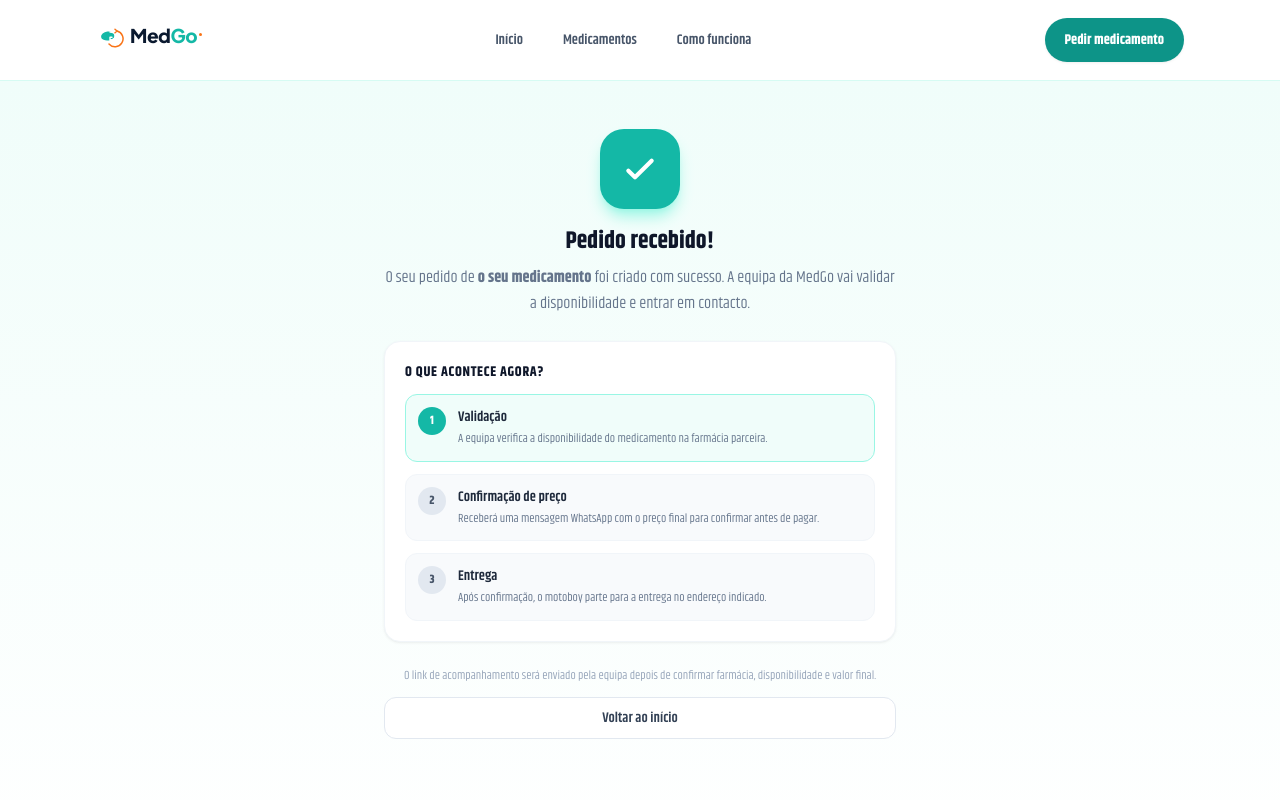
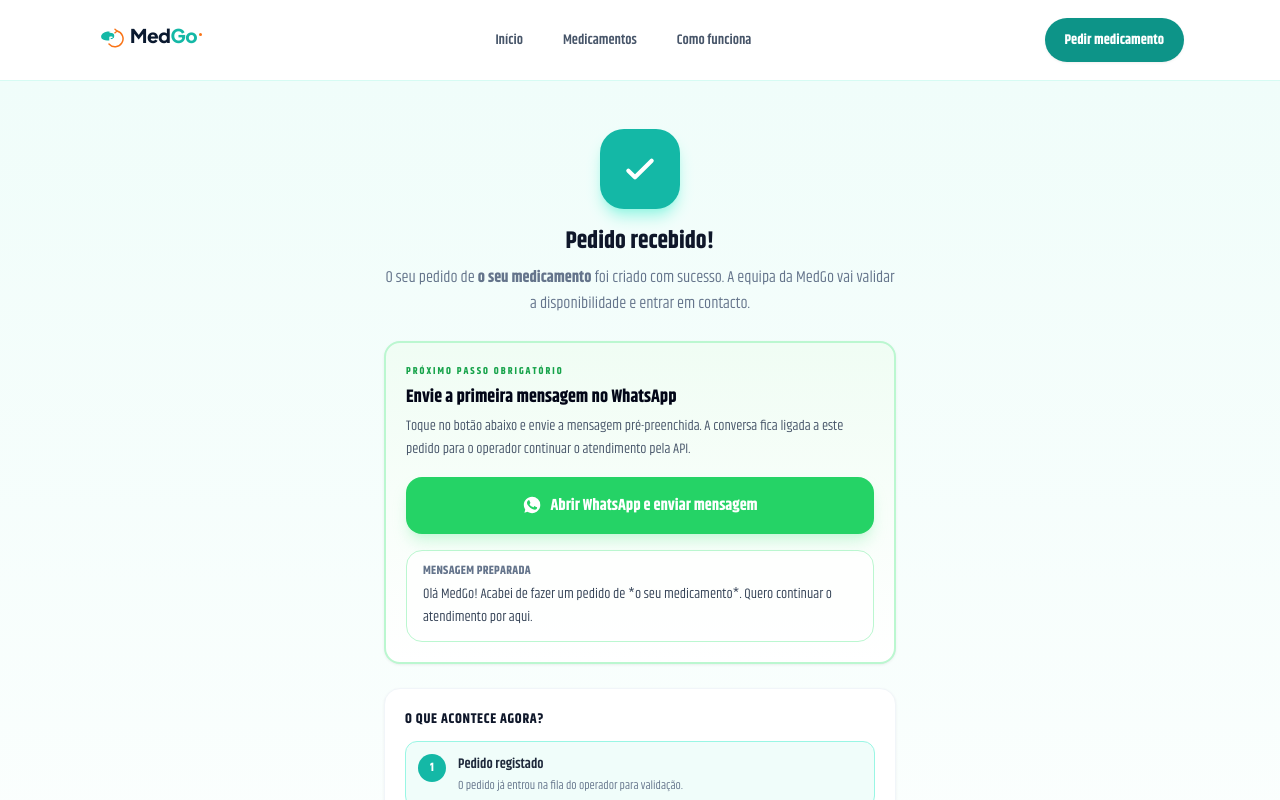
Before and after one commit to Issufoooo/medgofinal, a React (Vite) app: page /obrigado in a window 1280 px wide. Shown: the top 800 px of the page. Built offline with nearby package versions, Linux system fonts and the light colour scheme; no server answers; the database is empty.

Commit message:
Add files via upload

```diff
--- a/src/pages/public/ThankYouPage.jsx
+++ b/src/pages/public/ThankYouPage.jsx
@@ -1,13 +1,10 @@
 /**
  * ThankYouPage — Página de confirmação após criação do pedido.
  *
- * Estratégia WhatsApp (Meta Cloud API — custo zero):
- *   O cliente inicia a conversa via wa.me ANTES de o operador enviar qualquer
- *   mensagem. Isso abre a janela gratuita de 24h da Meta, evitando custo por
- *   mensagem template iniciada pelo negócio.
- *
- * NÃO enviar tracking link automático aqui — o operador envia após confirmar
- * farmácia e preço (estado AWAITING_CLIENT).
+ * Fluxo com WhatsApp API:
+ *   O cliente inicia a primeira mensagem via wa.me com a referência do pedido.
+ *   Quando a API/webhook estiver ligada, essa conversa fica associada ao pedido
+ *   e o operador consegue continuar o atendimento pelo painel.
  */
 
 import { useSearchParams, Link } from 'react-router-dom'
@@ -30,6 +27,17 @@ function WhatsAppIcon() {
   )
 }
 
+
+const DEFAULT_PUBLIC_WHATSAPP = '258842017232'
+
+function normalizePublicWhatsApp(value) {
+  const digits = String(value || '').replace(/\D/g, '')
+  if (!digits) return DEFAULT_PUBLIC_WHATSAPP
+  if (digits.startsWith('258')) return digits
+  if (/^8[2-7]\d{7}$/.test(digits)) return `258${digits}`
+  return digits
+}
+
 export function ThankYouPage() {
   const [params] = useSearchParams()
   const token    = params.get('token')
@@ -49,17 +57,17 @@ export function ThankYouPage() {
   })
 
   const platformName = cfg?.operation_name || cfg?.platform_name || 'MedGo'
-  const waNumber     = cfg?.whatsapp_number || ''
+  const rawWaNumber  = cfg?.whatsapp_number || import.meta.env.VITE_PUBLIC_WHATSAPP_NUMBER || DEFAULT_PUBLIC_WHATSAPP
+  const waNumber     = normalizePublicWhatsApp(rawWaNumber)
 
-  // Mensagem que o cliente vai enviar — abre janela gratuita de 24h
-  const waMessage = waNumber
-    ? `Olá ${platformName}! Acabei de fazer um pedido de *${medName}*. ` +
-      (token ? `Referência: ${token}` : '')
-    : ''
+  // Mensagem inicial enviada pelo cliente para a WhatsApp API associar a conversa ao pedido.
+  // O CTA não pode desaparecer se a configuração ainda não tiver sido preenchida;
+  // por isso existe fallback para o número público da operação.
+  const waMessage = `Olá ${platformName}! Acabei de fazer um pedido de *${medName}*. ` +
+    (token ? `A referência do meu pedido é: ${token}. ` : '') +
+    `Quero continuar o atendimento por aqui.`
 
-  const waLink = waNumber
-    ? `https://wa.me/${waNumber.replace(/\D/g, '')}?text=${encodeURIComponent(waMessage)}`
-    : null
+  const waLink = `https://wa.me/${waNumber}?text=${encodeURIComponent(waMessage)}`
 
   return (
     <div className="min-h-svh bg-gradient-to-b from-teal-50 to-white px-4 py-12">
@@ -85,6 +93,30 @@ export function ThankYouPage() {
           )}
         </div>
 
+        {/* CTA WhatsApp — primeira mensagem do cliente */}
+        <div className="card p-5 space-y-4 border-2 border-green-200 bg-[linear-gradient(180deg,#f0fdf4_0%,#ffffff_100%)]">
+            <div>
+              <p className="text-[10px] font-extrabold uppercase tracking-[0.2em] text-green-600">Próximo passo obrigatório</p>
+              <h2 className="mt-1 text-lg font-extrabold text-slate-950">Envie a primeira mensagem no WhatsApp</h2>
+              <p className="mt-1 text-sm text-slate-600 leading-relaxed">
+                Toque no botão abaixo e envie a mensagem pré-preenchida. A conversa fica ligada a este pedido para o operador continuar o atendimento pela API.
+              </p>
+            </div>
+            <a
+              href={waLink}
+              target="_blank"
+              rel="noopener noreferrer"
+              className="w-full inline-flex items-center justify-center gap-2 rounded-2xl bg-[#25D366] hover:bg-[#1ebe5c] text-white font-extrabold py-4 px-4 shadow-lg shadow-green-200/70 transition-colors"
+            >
+              <WhatsAppIcon />
+              Abrir WhatsApp e enviar mensagem
+            </a>
+            <div className="rounded-2xl border border-green-200 bg-white/80 px-4 py-3">
+              <p className="text-xs font-bold text-slate-500 uppercase tracking-wide">Mensagem preparada</p>
+              <p className="mt-1 text-sm text-slate-700 leading-relaxed">{waMessage}</p>
+            </div>
+        </div>
+
         {/* Próximos passos */}
         <div className="card p-5 space-y-3">
           <h2 className="font-extrabold text-slate-900 text-sm uppercase tracking-wider">O que acontece agora?</h2>
@@ -92,20 +124,20 @@ export function ThankYouPage() {
             {[
               {
                 step: '1',
-                title: 'Validação',
-                desc:  'A equipa verifica a disponibilidade do medicamento na farmácia parceira.',
+                title: 'Pedido registado',
+                desc:  'O pedido já entrou na fila do operador para validação.',
                 tone:  'teal',
               },
               {
                 step: '2',
-                title: 'Confirmação de preço',
-                desc:  'Receberá uma mensagem WhatsApp com o preço final para confirmar antes de pagar.',
+                title: 'WhatsApp vinculado',
+                desc:  'Depois da sua primeira mensagem, a conversa fica associada à referência do pedido.',
                 tone:  'slate',
               },
               {
                 step: '3',
-                title: 'Entrega',
-                desc:  'Após confirmação, o motoboy parte para a entrega no endereço indicado.',
+                title: 'Confirmação e entrega',
+                desc:  'O operador confirma disponibilidade, preço e avanço da entrega pelo WhatsApp.',
                 tone:  'slate',
               },
             ].map(s => (
@@ -122,32 +154,10 @@ export function ThankYouPage() {
           </div>
         </div>
 
-        {/* CTA WhatsApp — cliente inicia a conversa */}
-        {waLink && (
-          <div className="card p-5 space-y-3">
-            <h2 className="font-extrabold text-slate-900 text-sm">Fique a par em tempo real</h2>
-            <p className="text-sm text-slate-500 leading-relaxed">
-              Envie-nos uma mensagem agora para receber actualizações directamente no WhatsApp.
-            </p>
-            <a
-              href={waLink}
-              target="_blank"
-              rel="noopener noreferrer"
-              className="w-full inline-flex items-center justify-center gap-2 rounded-xl bg-[#25D366] hover:bg-[#1ebe5c] text-white font-semibold py-3 px-4 transition-colors"
-            >
-              <WhatsAppIcon />
-              Falar com a {platformName}
-            </a>
-            <p className="text-xs text-center text-slate-400">
-              Ao enviar a mensagem, a equipa consegue identificar o seu pedido automaticamente.
-            </p>
-          </div>
-        )}
-
         {/* Links */}
         <div className="flex flex-col gap-3">
           <p className="text-center text-xs text-slate-400 leading-relaxed px-4">
-            O link de acompanhamento será enviado pela equipa depois de confirmar farmácia, disponibilidade e valor final.
+            As próximas actualizações, confirmação de preço e acompanhamento serão enviados no WhatsApp ligado a este pedido.
           </p>
           <Link to="/" className="btn-secondary text-center">
             Voltar ao início
```
